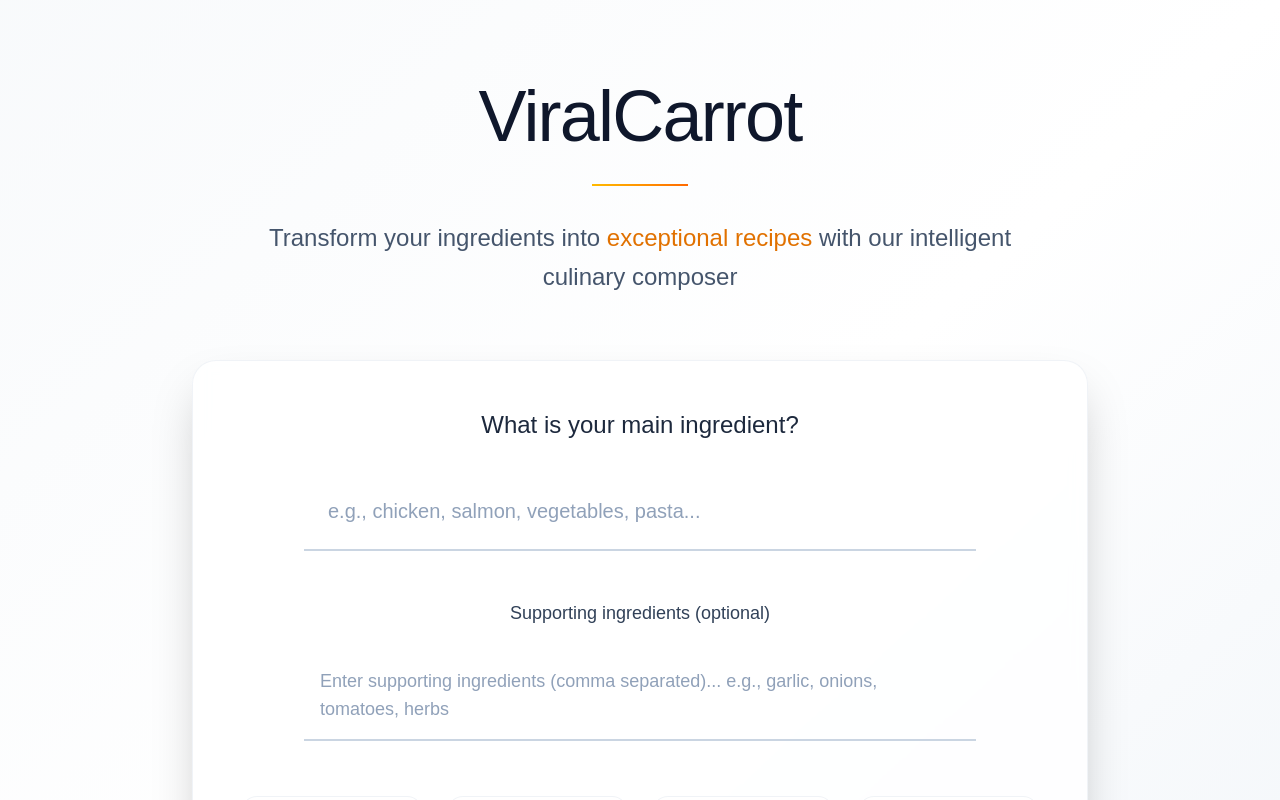
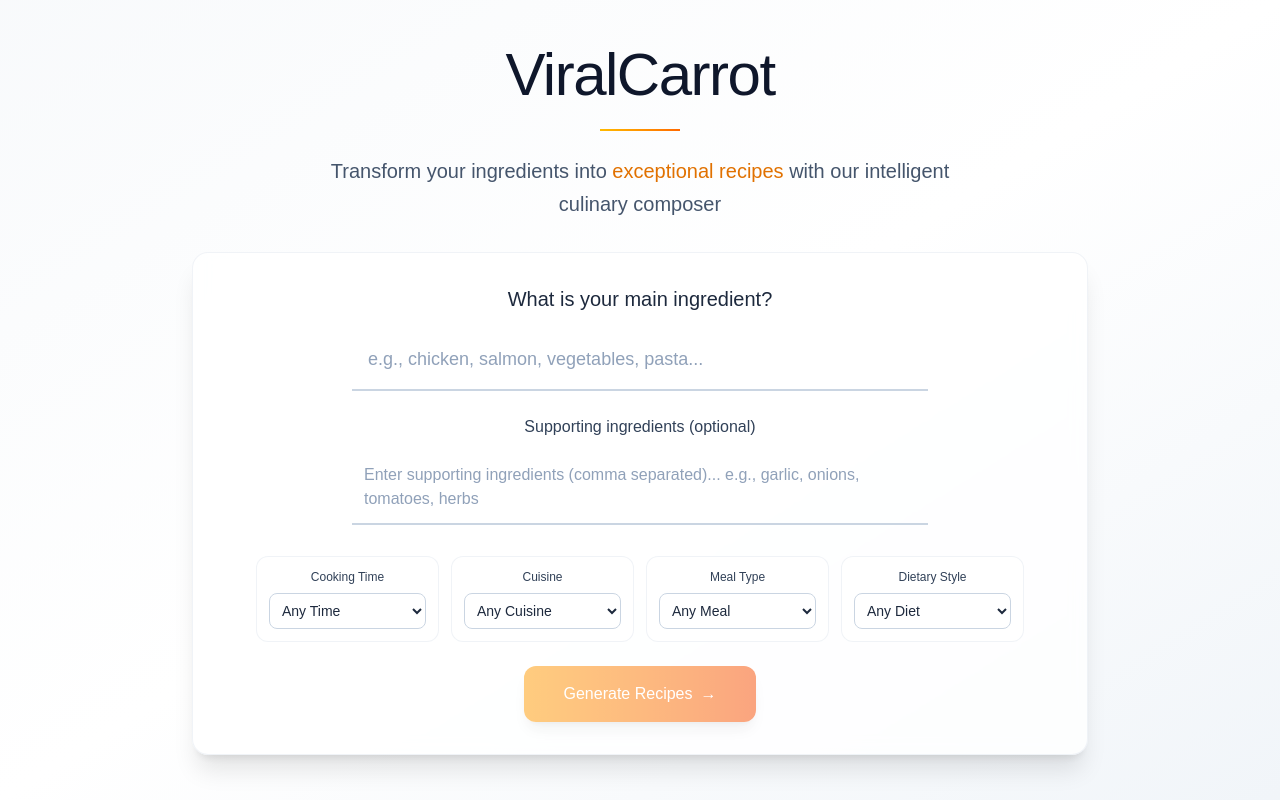
Before and after one commit to lraibusiness/Viralcarrot, a Next.js app: page / in a window 1280 px wide. Shown: the top 800 px of the page. Built offline with nearby package versions, Linux system fonts and the light colour scheme.

Commit message:
Optimize homepage to fit in single viewport without scrolling

```diff
--- a/src/app/page.tsx
+++ b/src/app/page.tsx
@@ -133,22 +133,22 @@ export default function Home() {
 
   return (
     <div className="min-h-screen bg-gradient-to-br from-slate-50 via-white to-slate-100">
-      {/* Hero Section */}
-      <div className="relative overflow-hidden">
-        <div className="max-w-6xl mx-auto px-6 py-20">
+      {/* Hero Section - Optimized for single viewport */}
+      <div className="relative overflow-hidden h-screen flex items-center">
+        <div className="max-w-6xl mx-auto px-6 w-full">
           <div className="text-center">
-            <h1 className="text-6xl md:text-7xl font-light text-slate-900 mb-8 tracking-tight">
+            <h1 className="text-5xl md:text-6xl font-light text-slate-900 mb-6 tracking-tight">
               ViralCarrot
             </h1>
-            <div className="w-24 h-0.5 bg-gradient-to-r from-amber-400 to-orange-500 mx-auto mb-8"></div>
-            <p className="text-xl md:text-2xl text-slate-600 mb-16 max-w-3xl mx-auto leading-relaxed font-light">
+            <div className="w-20 h-0.5 bg-gradient-to-r from-amber-400 to-orange-500 mx-auto mb-6"></div>
+            <p className="text-lg md:text-xl text-slate-600 mb-8 max-w-2xl mx-auto leading-relaxed font-light">
               Transform your ingredients into <span className="text-amber-600 font-medium">exceptional recipes</span> with our intelligent culinary composer
             </p>
 
-            {/* Elegant Input Section */}
-            <div className="max-w-4xl mx-auto bg-white/80 backdrop-blur-sm rounded-3xl shadow-2xl p-12 border border-slate-200/50">
-              <div className="mb-12">
-                <label className="block text-2xl font-light text-slate-800 mb-8">
+            {/* Compact Input Section */}
+            <div className="max-w-4xl mx-auto bg-white/80 backdrop-blur-sm rounded-2xl shadow-xl p-8 border border-slate-200/50">
+              <div className="mb-6">
+                <label className="block text-xl font-light text-slate-800 mb-4">
                   What is your main ingredient?
                 </label>
                 <input
@@ -156,31 +156,31 @@ export default function Home() {
                   value={mainFood}
                   onChange={(e) => setMainFood(e.target.value)}
                   placeholder="e.g., chicken, salmon, vegetables, pasta..."
-                  className="w-full max-w-2xl mx-auto p-6 text-xl border-0 border-b-2 border-slate-300 focus:border-amber-500 focus:outline-none text-slate-800 bg-transparent placeholder-slate-400 font-light"
+                  className="w-full max-w-xl mx-auto p-4 text-lg border-0 border-b-2 border-slate-300 focus:border-amber-500 focus:outline-none text-slate-800 bg-transparent placeholder-slate-400 font-light"
                 />
               </div>
 
-              <div className="mb-12">
-                <label className="block text-lg font-light text-slate-700 mb-6">
+              <div className="mb-6">
+                <label className="block text-base font-light text-slate-700 mb-3">
                   Supporting ingredients (optional)
                 </label>
                 <textarea
                   value={ingredients}
                   onChange={(e) => setIngredients(e.target.value)}
                   placeholder="Enter supporting ingredients (comma separated)... e.g., garlic, onions, tomatoes, herbs"
-                  className="w-full max-w-2xl mx-auto p-4 text-lg border-0 border-b-2 border-slate-300 focus:border-amber-500 focus:outline-none resize-none text-slate-800 bg-transparent placeholder-slate-400 font-light"
+                  className="w-full max-w-xl mx-auto p-3 text-base border-0 border-b-2 border-slate-300 focus:border-amber-500 focus:outline-none resize-none text-slate-800 bg-transparent placeholder-slate-400 font-light"
                   rows={2}
                 />
               </div>
 
-              {/* Refined Filters */}
-              <div className="grid grid-cols-1 md:grid-cols-2 lg:grid-cols-4 gap-6 mb-12 max-w-4xl mx-auto">
-                <div className="bg-white/60 backdrop-blur-sm border border-slate-200/50 rounded-2xl p-6 hover:bg-white/80 transition-all duration-300">
-                  <label className="block text-sm font-medium text-slate-700 mb-3">Cooking Time</label>
+              {/* Compact Filters */}
+              <div className="grid grid-cols-2 md:grid-cols-4 gap-3 mb-6 max-w-3xl mx-auto">
+                <div className="bg-white/60 backdrop-blur-sm border border-slate-200/50 rounded-xl p-3 hover:bg-white/80 transition-all duration-300">
+                  <label className="block text-xs font-medium text-slate-700 mb-2">Cooking Time</label>
                   <select
                     value={filters.cookingTime}
                     onChange={(e) => setFilters({...filters, cookingTime: e.target.value})}
-                    className="w-full p-3 border border-slate-300 rounded-xl focus:border-amber-500 focus:outline-none text-slate-800 bg-white/50"
+                    className="w-full p-2 border border-slate-300 rounded-lg focus:border-amber-500 focus:outline-none text-slate-800 bg-white/50 text-sm"
                   >
                     <option value="">Any Time</option>
                     <option value="15">Under 15 min</option>
@@ -191,12 +191,12 @@ export default function Home() {
                   </select>
                 </div>
 
-                <div className="bg-white/60 backdrop-blur-sm border border-slate-200/50 rounded-2xl p-6 hover:bg-white/80 transition-all duration-300">
-                  <label className="block text-sm font-medium text-slate-700 mb-3">Cuisine</label>
+                <div className="bg-white/60 backdrop-blur-sm border border-slate-200/50 rounded-xl p-3 hover:bg-white/80 transition-all duration-300">
+                  <label className="block text-xs font-medium text-slate-700 mb-2">Cuisine</label>
                   <select
                     value={filters.cuisine}
                     onChange={(e) => setFilters({...filters, cuisine: e.target.value})}
-                    className="w-full p-3 border border-slate-300 rounded-xl focus:border-amber-500 focus:outline-none text-slate-800 bg-white/50"
+                    className="w-full p-2 border border-slate-300 rounded-lg focus:border-amber-500 focus:outline-none text-slate-800 bg-white/50 text-sm"
                   >
                     <option value="">Any Cuisine</option>
                     <option value="italian">Italian</option>
@@ -208,12 +208,12 @@ export default function Home() {
                   </select>
                 </div>
 
-                <div className="bg-white/60 backdrop-blur-sm border border-slate-200/50 rounded-2xl p-6 hover:bg-white/80 transition-all duration-300">
-                  <label className="block text-sm font-medium text-slate-700 mb-3">Meal Type</label>
+                <div className="bg-white/60 backdrop-blur-sm border border-slate-200/50 rounded-xl p-3 hover:bg-white/80 transition-all duration-300">
+                  <label className="block text-xs font-medium text-slate-700 mb-2">Meal Type</label>
                   <select
                     value={filters.mealType}
                     onChange={(e) => setFilters({...filters, mealType: e.target.value})}
-                    className="w-full p-3 border border-slate-300 rounded-xl focus:border-amber-500 focus:outline-none text-slate-800 bg-white/50"
+                    className="w-full p-2 border border-slate-300 rounded-lg focus:border-amber-500 focus:outline-none text-slate-800 bg-white/50 text-sm"
                   >
                     <option value="">Any Meal</option>
                     <option value="breakfast">Breakfast</option>
@@ -224,12 +224,12 @@ export default function Home() {
                   </select>
                 </div>
 
-                <div className="bg-white/60 backdrop-blur-sm border border-slate-200/50 rounded-2xl p-6 hover:bg-white/80 transition-all duration-300">
-                  <label className="block text-sm font-medium text-slate-700 mb-3">Dietary Style</label>
+                <div className="bg-white/60 backdrop-blur-sm border border-slate-200/50 rounded-xl p-3 hover:bg-white/80 transition-all duration-300">
+                  <label className="block text-xs font-medium text-slate-700 mb-2">Dietary Style</label>
                   <select
                     value={filters.dietaryStyle}
                     onChange={(e) => setFilters({...filters, dietaryStyle: e.target.value})}
-                    className="w-full p-3 border border-slate-300 rounded-xl focus:border-amber-500 focus:outline-none text-slate-800 bg-white/50"
+                    className="w-full p-2 border border-slate-300 rounded-lg focus:border-amber-500 focus:outline-none text-slate-800 bg-white/50 text-sm"
                   >
                     <option value="">Any Diet</option>
                     <option value="vegetarian">Vegetarian</option>
@@ -242,17 +242,17 @@ export default function Home() {
                 </div>
               </div>
 
-              {/* Elegant Action Buttons */}
-              <div className="flex flex-col sm:flex-row gap-6 justify-center items-center">
+              {/* Compact Action Buttons */}
+              <div className="flex flex-col sm:flex-row gap-4 justify-center items-center">
                 <button
                   onClick={handleGenerateRecipes}
                   disabled={loading || !mainFood.trim()}
-                  className="bg-gradient-to-r from-amber-500 to-orange-600 text-white px-12 py-5 rounded-2xl text-lg font-medium hover:from-amber-600 hover:to-orange-700 transition-all duration-300 disabled:opacity-50 disabled:cursor-not-allowed shadow-xl hover:shadow-2xl transform hover:-translate-y-1 active:translate-y-0 relative overflow-hidden group"
+                  className="bg-gradient-to-r from-amber-500 to-orange-600 text-white px-10 py-4 rounded-xl text-base font-medium hover:from-amber-600 hover:to-orange-700 transition-all duration-300 disabled:opacity-50 disabled:cursor-not-allowed shadow-lg hover:shadow-xl transform hover:-translate-y-1 active:translate-y-0 relative overflow-hidden group"
                 >
-                  <span className="relative z-10 flex items-center gap-3">
+                  <span className="relative z-10 flex items-center gap-2">
                     {loading ? (
                       <>
-                        <div className="animate-spin rounded-full h-5 w-5 border-b-2 border-white"></div>
+                        <div className="animate-spin rounded-full h-4 w-4 border-b-2 border-white"></div>
                         <span>Generating...</span>
                       </>
                     ) : (
@@ -268,9 +268,9 @@ export default function Home() {
                 {hasSearched && (
                   <button
                     onClick={clearResults}
-                    className="bg-gradient-to-r from-slate-500 to-slate-600 text-white px-10 py-5 rounded-2xl text-lg font-medium hover:from-slate-600 hover:to-slate-700 transition-all duration-300 shadow-xl hover:shadow-2xl transform hover:-translate-y-1 active:translate-y-0 relative overflow-hidden group"
+                    className="bg-gradient-to-r from-slate-500 to-slate-600 text-white px-8 py-4 rounded-xl text-base font-medium hover:from-slate-600 hover:to-slate-700 transition-all duration-300 shadow-lg hover:shadow-xl transform hover:-translate-y-1 active:translate-y-0 relative overflow-hidden group"
                   >
-                    <span className="relative z-10 flex items-center gap-3">
+                    <span className="relative z-10 flex items-center gap-2">
                       <span>Clear Results</span>
                     </span>
                     <div className="absolute inset-0 bg-gradient-to-r from-slate-600 to-slate-700 opacity-0 group-hover:opacity-100 transition-opacity duration-300"></div>
@@ -278,14 +278,14 @@ export default function Home() {
                 )}
               </div>
 
-              {/* Elegant Error Display */}
+              {/* Compact Error Display */}
               {error && (
-                <div className="mt-8 p-6 bg-gradient-to-r from-red-50 to-red-100 border border-red-200 text-red-800 rounded-2xl shadow-lg">
-                  <div className="flex items-center gap-3">
+                <div className="mt-4 p-4 bg-gradient-to-r from-red-50 to-red-100 border border-red-200 text-red-800 rounded-xl shadow-lg">
+                  <div className="flex items-center gap-2">
                     <div className="w-2 h-2 bg-red-500 rounded-full"></div>
                     <div>
-                      <p className="font-medium text-lg">Error</p>
-                      <p className="text-base">{error}</p>
+                      <p className="font-medium text-sm">Error</p>
+                      <p className="text-xs">{error}</p>
                     </div>
                   </div>
                 </div>
@@ -295,27 +295,27 @@ export default function Home() {
         </div>
       </div>
 
-      {/* Results Section */}
+      {/* Results Section - Only shows when recipes exist */}
       {recipes.length > 0 && (
-        <div className="max-w-7xl mx-auto px-6 py-20">
-          <div className="flex justify-between items-center mb-16">
+        <div className="max-w-7xl mx-auto px-6 py-12">
+          <div className="flex justify-between items-center mb-12">
             <div>
-              <h2 className="text-4xl font-light text-slate-900 mb-4">
+              <h2 className="text-3xl font-light text-slate-900 mb-2">
                 Your Recipe Collection
               </h2>
-              <p className="text-xl text-slate-600 font-light">
+              <p className="text-lg text-slate-600 font-light">
                 {recipes.length} exceptional recipes crafted by our culinary intelligence
               </p>
             </div>
             <button
               onClick={handleRefreshRecipes}
-              className="bg-gradient-to-r from-amber-500 to-orange-600 text-white px-8 py-4 rounded-xl font-medium hover:from-amber-600 hover:to-orange-700 transition-all duration-300 shadow-lg hover:shadow-xl transform hover:-translate-y-1"
+              className="bg-gradient-to-r from-amber-500 to-orange-600 text-white px-6 py-3 rounded-xl font-medium hover:from-amber-600 hover:to-orange-700 transition-all duration-300 shadow-lg hover:shadow-xl transform hover:-translate-y-1"
             >
               Refresh
             </button>
           </div>
 
-          <div className="grid grid-cols-1 md:grid-cols-2 lg:grid-cols-3 gap-8">
+          <div className="grid grid-cols-1 md:grid-cols-2 lg:grid-cols-3 gap-6">
             {recipes.map((recipe) => (
               <RecipeCard
                 key={recipe.id}
```
Also changed, not shown: src/components/RecipeCard.tsx (+29 -29 lines).
